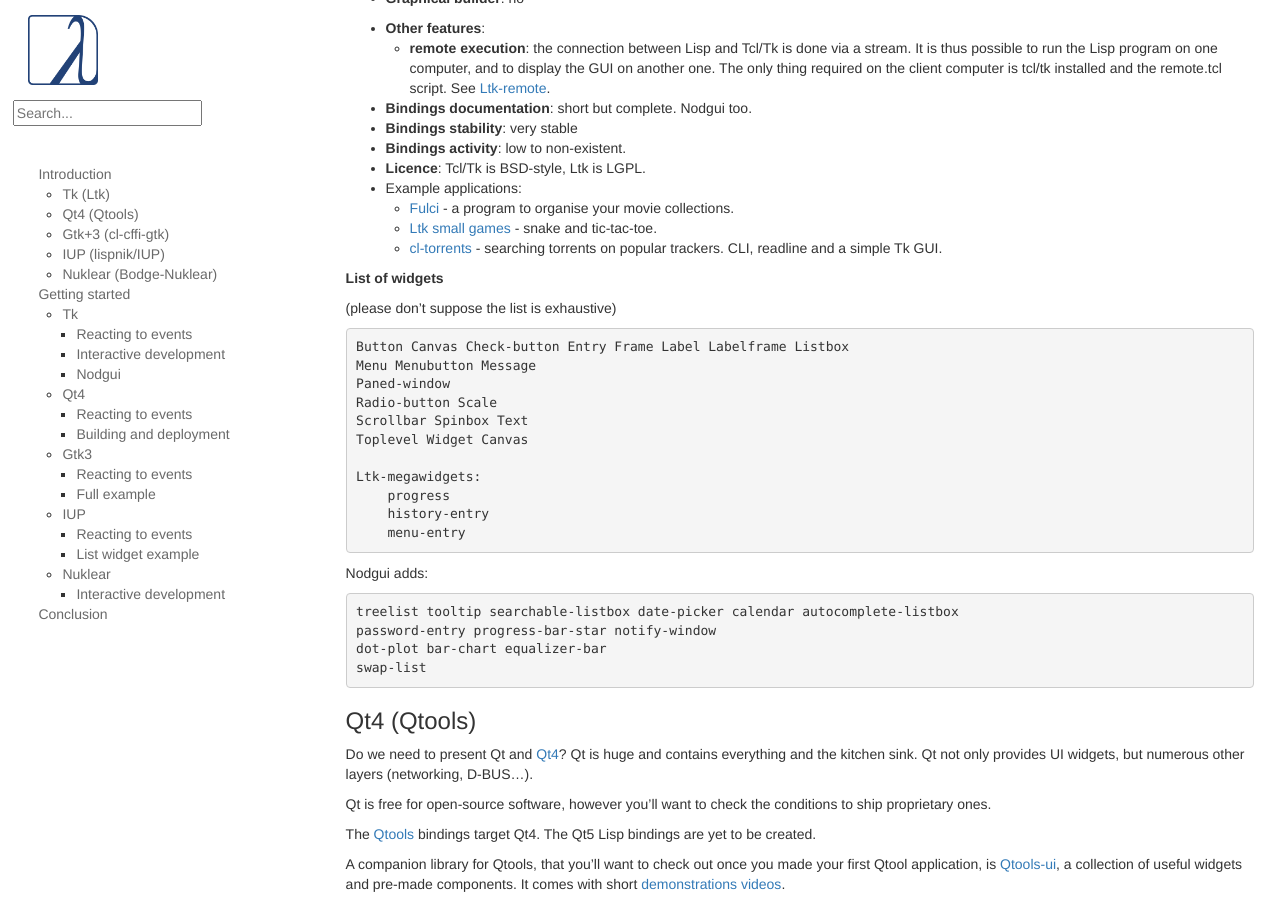
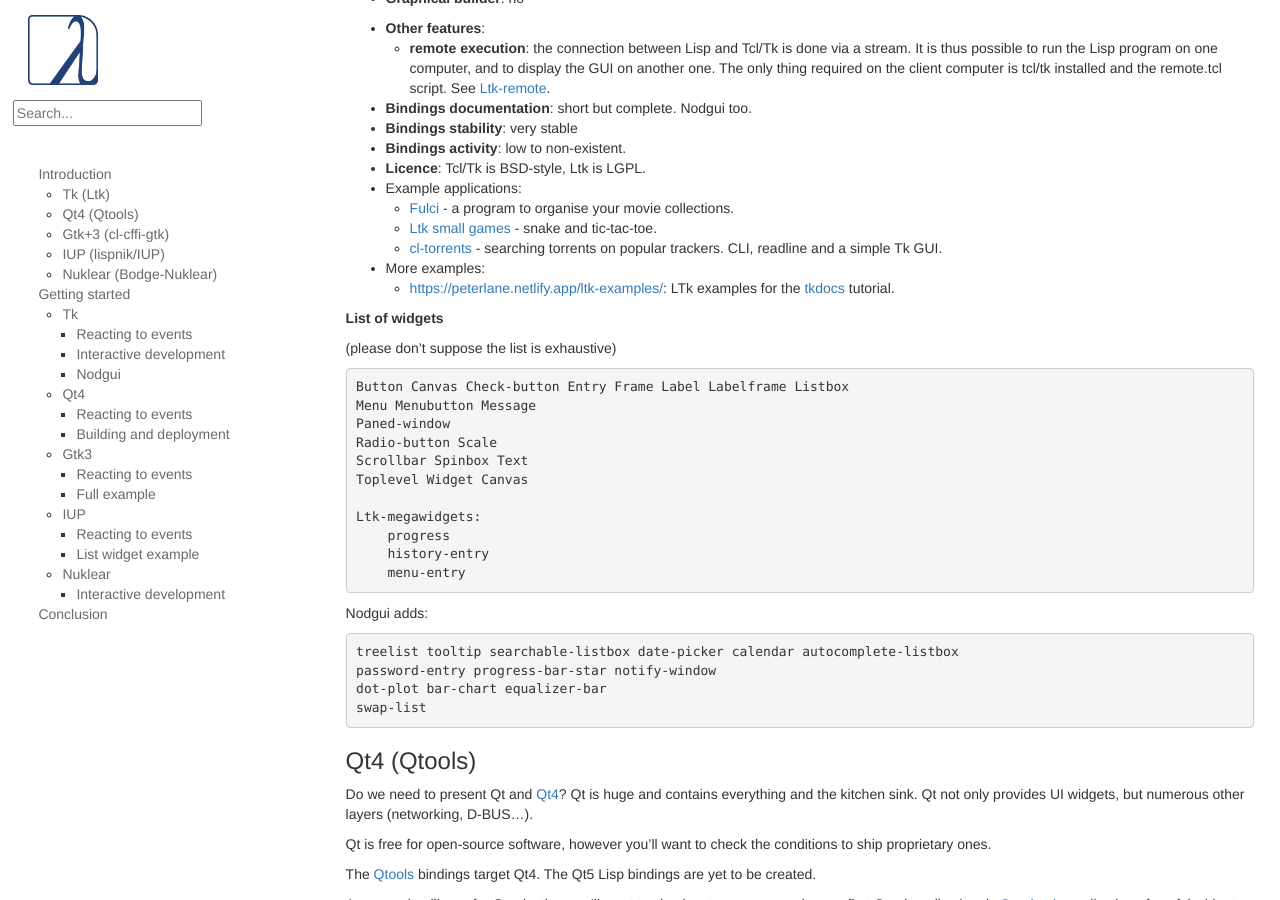
Before and after one commit to LispCookbook/cl-cookbook, a Jekyll site: the page built from gui.md, in a window 1280 px wide and 900 px high, scrolled down 1774 px. Built offline with Jekyll 4.4.1, drawn with Linux system fonts in a browser that asks for light colours.

Commit message:
Ltk: link to the new great examples page

```diff
--- a/gui.md
+++ b/gui.md
@@ -108,6 +108,8 @@
   - [Fulci](https://notabug.org/cage/fulci/) - a program to organise your movie collections.
   - [Ltk small games](https://github.com/mijohnson99/ltk-small-games) - snake and tic-tac-toe.
   - [cl-torrents](https://github.com/vindarel/cl-torrents) - searching torrents on popular trackers. CLI, readline and a simple Tk GUI.
+- More examples:
+  - [https://peterlane.netlify.app/ltk-examples/](https://peterlane.netlify.app/ltk-examples/): LTk examples for the [tkdocs](https://tkdocs.com/tutorial/index.html) tutorial.
 
 
 **List of widgets**
```
